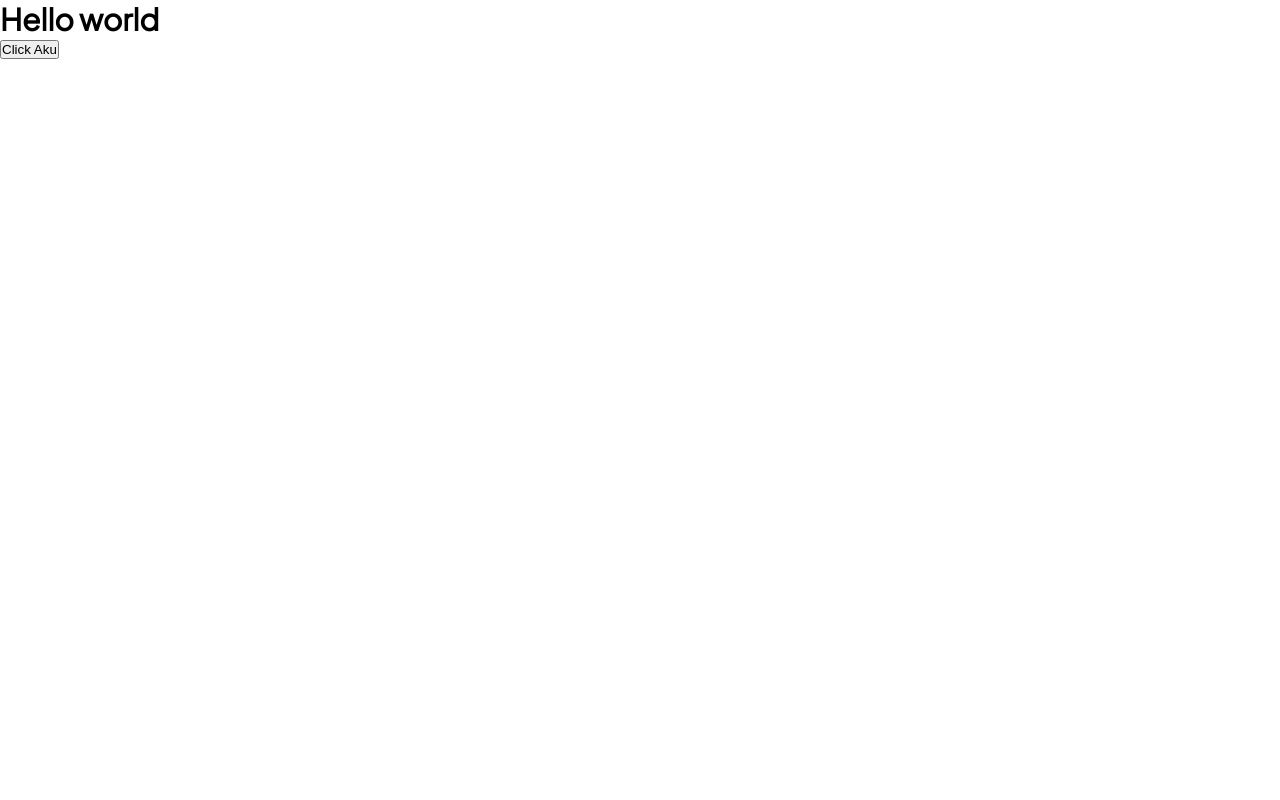
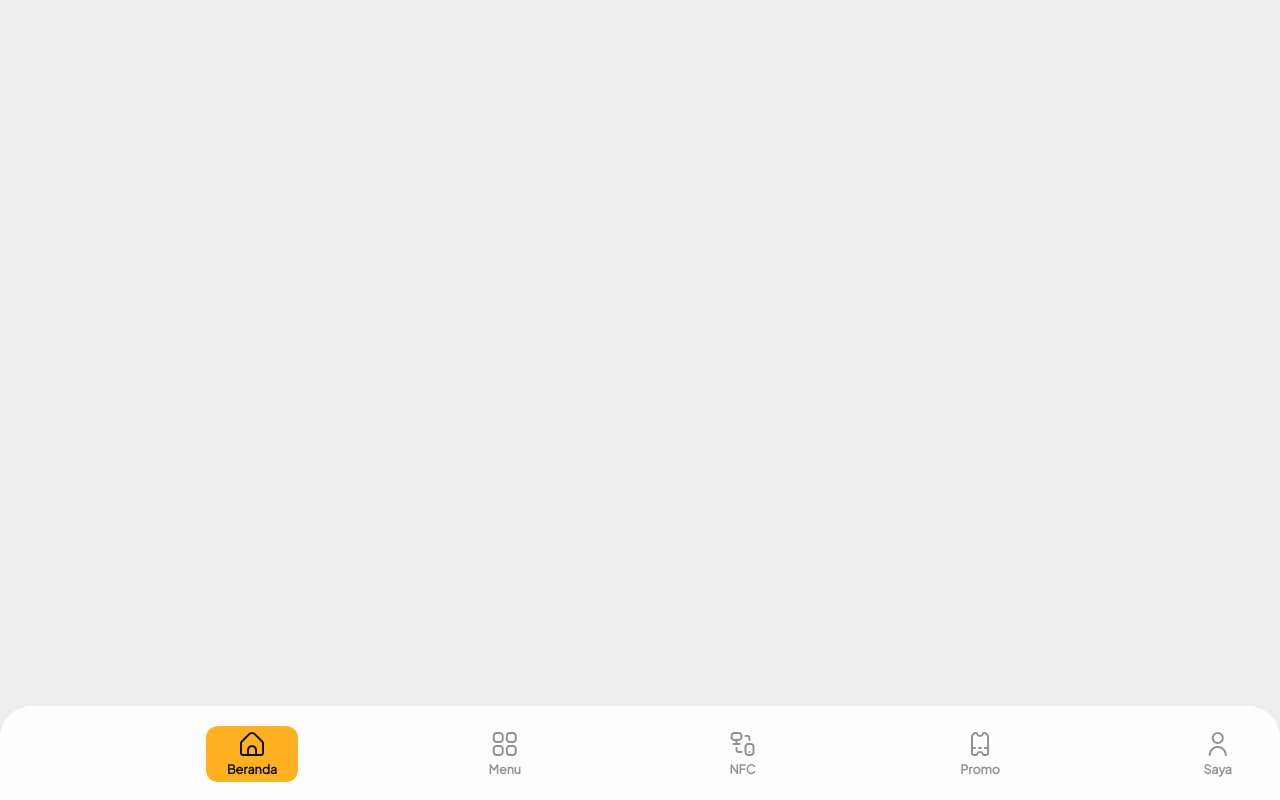
Before and after one commit to TirthaAhmadNazuha/my-react-app-beginner, a React (Create React App) app: page / in a window 1280 px wide. Built offline with nearby package versions, Linux system fonts and the light colour scheme.

Commit message:
created navbar

```diff
--- a/src/App.css
+++ b/src/App.css
@@ -1,6 +1,54 @@
-* {
-  margin: 0;
-  padding: 0;
-  scroll-behavior: smooth;
+.navbar {
+  position: fixed;
+  left: 0;
+  bottom: 0;
+  right: 0;
+  display: -webkit-box;
+  display: -ms-flexbox;
+  display: flex;
+  -webkit-box-align: center;
+      -ms-flex-align: center;
+          align-items: center;
+  -webkit-box-pack: justify;
+      -ms-flex-pack: justify;
+          justify-content: space-between;
+  padding: 20px calc(18px + 1vw) 18px calc(18px + 1vw);
+  text-align: center;
+  border-top-left-radius: 32px;
+  border-top-right-radius: 32px;
+}
+
+.navbar button {
+  display: -webkit-box;
+  display: -ms-flexbox;
+  display: flex;
+  -webkit-box-orient: vertical;
+  -webkit-box-direction: normal;
+      -ms-flex-direction: column;
+          flex-direction: column;
+  -webkit-box-align: center;
+      -ms-flex-align: center;
+          align-items: center;
+  -webkit-box-pack: center;
+      -ms-flex-pack: center;
+          justify-content: center;
+  text-align: center;
+  padding: 5px;
+  width: calc(50px + 1vw);
+  border-radius: 12px;
+  -webkit-box-sizing: border-box;
+          box-sizing: border-box;
+  -webkit-transition: 300ms ease;
+  transition: 300ms ease;
+}
+
+.navbar h5 {
+  color: inherit;
+}
+
+.navbar .on {
+  background: var(--pri);
+  color: var(--he);
+  width: calc(80px + 1vw);
 }
 /*# sourceMappingURL=App.css.map */
--- a/src/App.js
+++ b/src/App.js
@@ -1,18 +1,11 @@
-import React, { useState } from 'react';
 import './App.css';
-import Header from './components/heading';
-import MyButton from './components/mybtn';
+// import useWindowDimensions from './hooks/windowdimension';
+import Navbar from './components/nav';
 
 const App = () => {
-	const [getNameValue, setNameValue] = useState('')
-	const changeNameUser = () => {
-		const getNameUser = prompt('masukan nama kamu!')
-		setNameValue(getNameUser)
-	}
 	return (
 		<div className='App'>
-			<Header name={getNameValue} />
-			<MyButton triger={changeNameUser} />
+			<Navbar />
 		</div>
 	);
 }
--- a/src/App.scss
+++ b/src/App.scss
@@ -1,5 +1,33 @@
-* {
-    margin: 0;
-    padding: 0;
-    scroll-behavior: smooth;
+.navbar {
+    position: fixed;
+    left: 0;
+    bottom: 0;
+    right: 0;
+    display: flex;
+    align-items: center;
+    justify-content: space-between;
+    padding: 20px calc(18px + 1vw) 18px calc(18px + 1vw);
+    text-align: center;
+    border-top-left-radius: 32px;
+    border-top-right-radius: 32px;
+    button {
+        display: flex;
+        flex-direction: column;
+        align-items: center;
+        justify-content: center;
+        text-align: center;
+        padding: 5px;
+        width: calc(50px + 1vw);
+        border-radius: 12px;
+        box-sizing: border-box;
+        transition: 300ms ease;
+    }
+    h5 {
+        color: inherit;
+    }
+    .on {
+        background: var(--pri);
+        color: var(--he);
+        width: calc(80px + 1vw);
+    }
 }
--- a/src/components/heading.js
+++ /dev/null
@@ -1,5 +0,0 @@
-const Header = (props) => {
-    return <h1>Hello {props.name ? props.name : 'world'}</h1>
-}
-
-export default Header
--- a/src/components/mybtn.js
+++ /dev/null
@@ -1,5 +0,0 @@
-const MyButton = (props) => {
-    return <button onClick={() => props.triger()}>Click Aku</button>
-}
-
-export default MyButton
--- /dev/null
+++ b/src/components/nav.js
@@ -0,0 +1,25 @@
+const Navbar = () => {
+    const handleClick = (e) => {
+        for (const item of e.nativeEvent.path) {
+            if (item.className === 'btn') {
+                item.className = 'btn on'
+                for (const button of document.getElementsByClassName('btn on')) {
+                    if (button.name !== item.name) button.className = 'btn'
+                }
+            }
+        }
+
+    }
+    return (
+        <div className="navbar" onClick={(e) => handleClick(e)}>
+            <div className="handle-draging"></div>
+            <button className="btn on" name="home"><i className="fi fi-rr-home"></i><h5>Beranda</h5></button>
+            <button className="btn" name="menu"><i className="fi fi-rr-apps"></i><h5>Menu</h5></button>
+            <button className="btn" name="nfc"><i className="fi fi-rr-data-transfer"></i><h5>NFC</h5></button>
+            <button className="btn" name="promo"><i className="fi fi-rr-ticket"></i><h5>Promo</h5></button>
+            <button className="btn" name="user"><i className="fi fi-rr-user"></i><h5>Saya</h5></button>
+        </div>
+    )
+}
+
+export default Navbar
--- /dev/null
+++ b/src/hooks/windowdimension.js
@@ -0,0 +1,19 @@
+import { useState, useEffect } from "react";
+const getWindowDimensions = () => {
+    const { innerWidth: width, innerHeight: height } = window
+    return {
+        width,
+        height
+    }
+}
+export default function useWindowDimensions() {
+    const [windowDimensions, setWindowDimensions] = useState(getWindowDimensions())
+    useEffect(() => {
+        function handleResize() {
+            setWindowDimensions(getWindowDimensions())
+        }
+        window.addEventListener('resize', handleResize)
+        return () => window.removeEventListener('resize', handleResize)
+    }, [])
+    return windowDimensions
+}
--- a/src/index.css
+++ b/src/index.css
@@ -1,10 +1,55 @@
 @import url('https://fonts.googleapis.com/css2?family=Plus+Jakarta+Sans&display=swap');
+@import url('https://cdn-uicons.flaticon.com/uicons-regular-rounded/css/uicons-regular-rounded.css');
 * {
 	margin: 0;
 	padding: 0;
+	border: 0;
 	scroll-behavior: smooth;
 }
-
-body {
+:root {
+	--lightCo: #2222237d;
+	--lightHe: #121213;
+	--lightBg: #fefeff;
+	--lightBo: #ededee;
+	--darkCo: #dddddd7d;
+	--darkHe: white;
+	--darkBg: #2e2e2f;
+	--darkBo: #202021;
+	--co: var(--lightCo);
+	--he: var(--lightHe);
+	--bg: var(--lightBg);
+	--body: var(--lightBo);
+	--pri: rgba(255, 166, 0, 0.87);
+	color-scheme: light;
+}
+html, body {
 	font: 15px "plus Jakarta Sans", sans-serif;
+	color: var(--co);
+	background: var(--body);
 }
+h1, h2, h3, h4, h5, h6 {
+	color: var(--he);
+}
+button {
+	color: var(--co);
+	font: inherit;
+	background: #0000;
+}
+i {
+	font-size: 24px;
+}
+div {
+	background: var(--bg);
+}
+.App {
+	background: #0000;
+}
+@media screen and (prefers-color-scheme: dark) {
+	:root {
+		--co: var(--darkCo);
+		--he: var(--darkHe);
+		--bg: var(--darkBg);
+		--body: var(--darkBo);
+		color-scheme: dark;
+	}
+}
```
Also changed, not shown: 1 other file (tests, documents, lock files or other folders).
